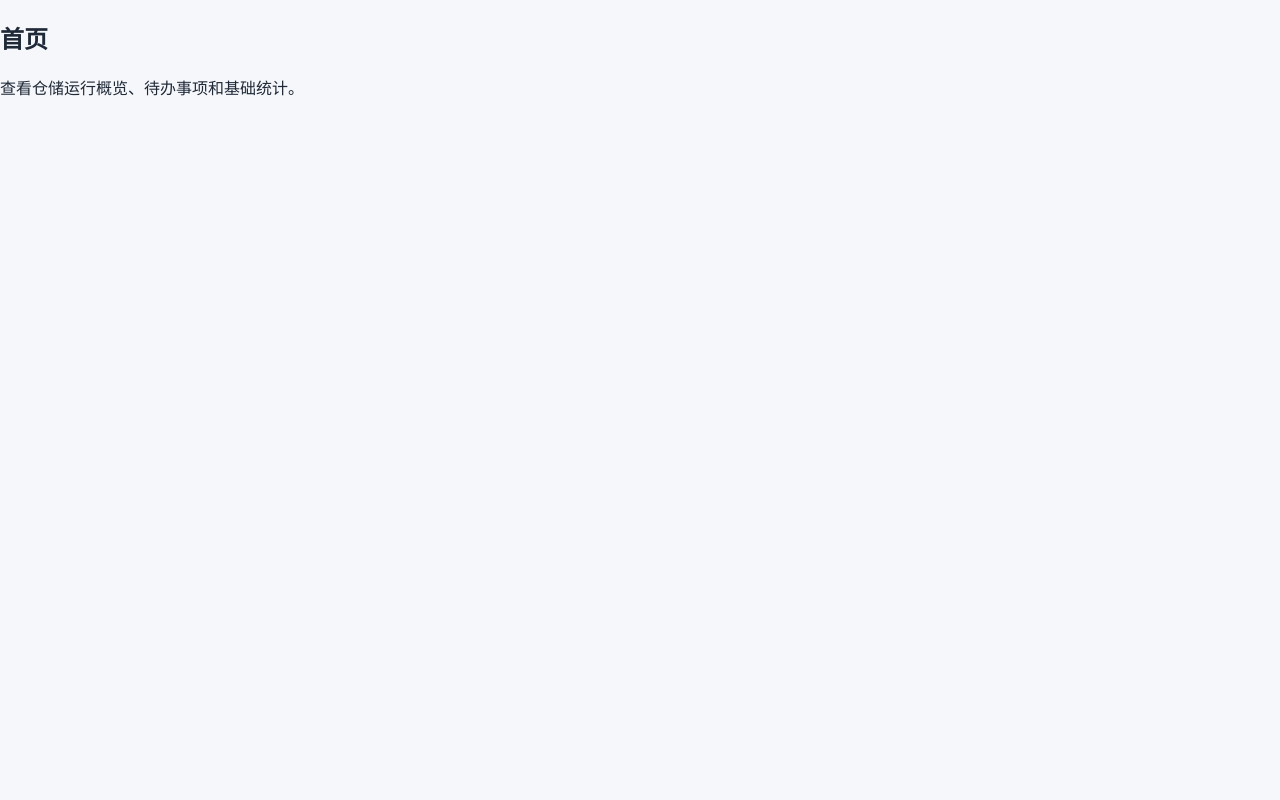
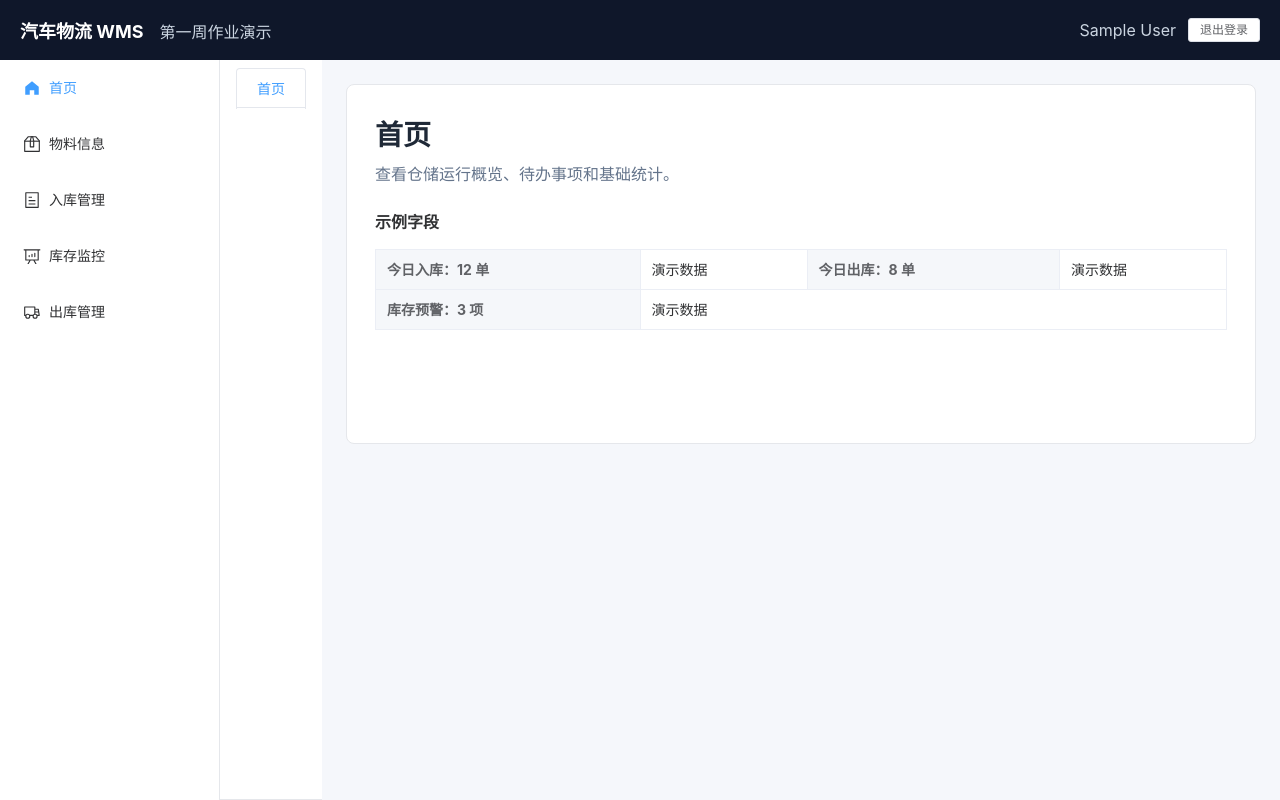
Before and after one commit to mistcoversmyeyes/SCUT-SoftWareDevelopTrain-Main, a Vue app in the folder frontend/: page /dashboard in a window 1280 px wide. Built offline with nearby package versions, Linux system fonts and the light colour scheme; sample sign-in values are in the browser's storage.

Commit message:
feat: add menu and tab linkage

```diff
--- /dev/null
+++ b/frontend/src/components/SideMenu.vue
@@ -0,0 +1,41 @@
+<template>
+  <el-menu class="side-menu" :default-active="activeKey" @select="handleSelect">
+    <el-menu-item v-for="item in menuItems" :key="item.key" :index="item.key">
+      <el-icon><component :is="item.icon" /></el-icon>
+      <span>{{ item.title }}</span>
+    </el-menu-item>
+  </el-menu>
+</template>
+
+<script setup>
+import { computed } from 'vue'
+import { useRoute, useRouter } from 'vue-router'
+import { menuItems, findMenuItem } from '../menu'
+import { useTabsStore } from '../stores/tabs'
+
+const route = useRoute()
+const router = useRouter()
+const tabs = useTabsStore()
+const activeKey = computed(() => route.meta.tabKey || tabs.activeKey)
+
+function handleSelect(key) {
+  const item = findMenuItem(key)
+  if (!item) {
+    return
+  }
+  tabs.openTab({
+    key: item.key,
+    title: item.title,
+    path: item.path,
+    closable: item.key !== 'dashboard'
+  })
+  router.push(item.path)
+}
+</script>
+
+<style scoped>
+.side-menu {
+  height: 100%;
+  border-right: 0;
+}
+</style>
--- /dev/null
+++ b/frontend/src/components/TabBar.vue
@@ -0,0 +1,48 @@
+<template>
+  <el-tabs
+    class="tab-bar"
+    type="card"
+    :model-value="tabs.activeKey"
+    @tab-change="handleChange"
+    @tab-remove="handleRemove"
+  >
+    <el-tab-pane
+      v-for="tab in tabs.openTabs"
+      :key="tab.key"
+      :label="tab.title"
+      :name="tab.key"
+      :closable="tab.closable"
+    />
+  </el-tabs>
+</template>
+
+<script setup>
+import { useRouter } from 'vue-router'
+import { useTabsStore } from '../stores/tabs'
+
+const router = useRouter()
+const tabs = useTabsStore()
+
+function handleChange(key) {
+  tabs.activateTab(key)
+  const tab = tabs.openTabs.find((item) => item.key === key)
+  if (tab) {
+    router.push(tab.path)
+  }
+}
+
+function handleRemove(key) {
+  const nextTab = tabs.closeTab(key)
+  if (nextTab) {
+    router.push(nextTab.path)
+  }
+}
+</script>
+
+<style scoped>
+.tab-bar {
+  padding: 8px 16px 0;
+  background: #ffffff;
+  border-bottom: 1px solid #e5e7eb;
+}
+</style>
--- /dev/null
+++ b/frontend/src/menu.js
@@ -0,0 +1,48 @@
+import { Box, DataAnalysis, HomeFilled, Tickets, Van } from '@element-plus/icons-vue'
+
+export const menuItems = [
+  {
+    key: 'dashboard',
+    title: '首页',
+    path: '/dashboard',
+    icon: HomeFilled,
+    description: '查看仓储运行概览、待办事项和基础统计。',
+    fields: ['今日入库：12 单', '今日出库：8 单', '库存预警：3 项']
+  },
+  {
+    key: 'materials',
+    title: '物料信息',
+    path: '/materials',
+    icon: Box,
+    description: '维护汽车零部件物料编码、名称、规格和单位。',
+    fields: ['物料编码', '物料名称', '规格型号', '计量单位']
+  },
+  {
+    key: 'inbound',
+    title: '入库管理',
+    path: '/inbound',
+    icon: Tickets,
+    description: '跟踪采购到货、质检完成和上架入库流程。',
+    fields: ['入库单号', '供应商', '到货数量', '质检状态']
+  },
+  {
+    key: 'inventory',
+    title: '库存监控',
+    path: '/inventory',
+    icon: DataAnalysis,
+    description: '查看当前库存数量、安全库存和库位状态。',
+    fields: ['当前库存', '安全库存', '库位编号', '预警状态']
+  },
+  {
+    key: 'outbound',
+    title: '出库管理',
+    path: '/outbound',
+    icon: Van,
+    description: '处理销售出库、领料出库和发运状态。',
+    fields: ['出库单号', '客户名称', '拣货状态', '发运状态']
+  }
+]
+
+export function findMenuItem(key) {
+  return menuItems.find((item) => item.key === key)
+}
--- a/frontend/src/router/index.js
+++ b/frontend/src/router/index.js
@@ -1,31 +1,10 @@
 import { createRouter, createWebHistory } from 'vue-router'
 import { useAuthStore } from '../stores/auth'
+import { useTabsStore } from '../stores/tabs'
+import { menuItems } from '../menu'
 import LoginView from '../views/LoginView.vue'
 import MainLayout from '../views/MainLayout.vue'
 import PlaceholderPage from '../views/PlaceholderPage.vue'
-
-const pageMap = {
-  dashboard: {
-    title: '首页',
-    description: '查看仓储运行概览、待办事项和基础统计。'
-  },
-  materials: {
-    title: '物料信息',
-    description: '维护汽车零部件物料编码、名称、规格和单位。'
-  },
-  inbound: {
-    title: '入库管理',
-    description: '跟踪采购到货、质检完成和上架入库流程。'
-  },
-  inventory: {
-    title: '库存监控',
-    description: '查看当前库存数量、安全库存和库位状态。'
-  },
-  outbound: {
-    title: '出库管理',
-    description: '处理销售出库、领料出库和发运状态。'
-  }
-}
 
 const routes = [
   { path: '/login', name: 'login', component: LoginView },
@@ -34,14 +13,15 @@ const routes = [
     component: MainLayout,
     meta: { requiresAuth: true },
     redirect: '/dashboard',
-    children: Object.entries(pageMap).map(([key, page]) => ({
-      path: key,
-      name: key,
+    children: menuItems.map((item) => ({
+      path: item.path.slice(1),
+      name: item.key,
       component: PlaceholderPage,
-      meta: { requiresAuth: true, tabKey: key, title: page.title },
+      meta: { requiresAuth: true, tabKey: item.key, title: item.title },
       props: {
-        title: page.title,
-        description: page.description
+        title: item.title,
+        description: item.description,
+        fields: item.fields
       }
     }))
   }
@@ -63,4 +43,17 @@ router.beforeEach((to) => {
   return true
 })
 
+router.afterEach((to) => {
+  if (!to.meta.tabKey) {
+    return
+  }
+  const tabs = useTabsStore()
+  tabs.openTab({
+    key: to.meta.tabKey,
+    title: to.meta.title,
+    path: to.path,
+    closable: to.meta.tabKey !== 'dashboard'
+  })
+})
+
 export default router
--- /dev/null
+++ b/frontend/src/stores/tabs.js
@@ -0,0 +1,50 @@
+import { defineStore } from 'pinia'
+
+const dashboardTab = {
+  key: 'dashboard',
+  title: '首页',
+  path: '/dashboard',
+  closable: false
+}
+
+export const useTabsStore = defineStore('tabs', {
+  state: () => ({
+    openTabs: [dashboardTab],
+    activeKey: dashboardTab.key
+  }),
+  actions: {
+    openTab(tab) {
+      if (!this.openTabs.some((item) => item.key === tab.key)) {
+        this.openTabs.push(tab)
+      }
+      this.activeKey = tab.key
+    },
+    activateTab(key) {
+      if (this.openTabs.some((item) => item.key === key)) {
+        this.activeKey = key
+      }
+    },
+    closeTab(key) {
+      const index = this.openTabs.findIndex((item) => item.key === key)
+      if (index === -1 || !this.openTabs[index].closable) {
+        return this.openTabs.find((item) => item.key === this.activeKey)
+      }
+
+      const wasActive = this.activeKey === key
+      this.openTabs.splice(index, 1)
+
+      if (wasActive) {
+        const nextIndex = Math.min(index, this.openTabs.length - 1)
+        const nextTab = this.openTabs[nextIndex] || dashboardTab
+        this.activeKey = nextTab.key
+        return nextTab
+      }
+
+      return this.openTabs.find((item) => item.key === this.activeKey)
+    },
+    resetTabs() {
+      this.openTabs = [dashboardTab]
+      this.activeKey = dashboardTab.key
+    }
+  }
+})
--- a/frontend/src/views/MainLayout.vue
+++ b/frontend/src/views/MainLayout.vue
@@ -1,5 +1,82 @@
 <template>
-  <div class="layout-shell">
-    <router-view />
-  </div>
+  <el-container class="admin-layout">
+    <el-header class="admin-header">
+      <div>
+        <strong>汽车物流 WMS</strong>
+        <span>第一周作业演示</span>
+      </div>
+      <div class="header-user">
+        <span>{{ auth.user?.displayName || '系统管理员' }}</span>
+        <el-button size="small" @click="logout">退出登录</el-button>
+      </div>
+    </el-header>
+
+    <el-container>
+      <el-aside width="220px" class="admin-aside">
+        <SideMenu />
+      </el-aside>
+      <el-container>
+        <TabBar />
+        <el-main class="admin-main">
+          <router-view />
+        </el-main>
+      </el-container>
+    </el-container>
+  </el-container>
 </template>
+
+<script setup>
+import { useRouter } from 'vue-router'
+import SideMenu from '../components/SideMenu.vue'
+import TabBar from '../components/TabBar.vue'
+import { useAuthStore } from '../stores/auth'
+import { useTabsStore } from '../stores/tabs'
+
+const router = useRouter()
+const auth = useAuthStore()
+const tabs = useTabsStore()
+
+function logout() {
+  auth.logout()
+  tabs.resetTabs()
+  router.push('/login')
+}
+</script>
+
+<style scoped>
+.admin-layout {
+  min-height: 100vh;
+}
+
+.admin-header {
+  display: flex;
+  align-items: center;
+  justify-content: space-between;
+  color: #ffffff;
+  background: #0f172a;
+}
+
+.admin-header strong {
+  margin-right: 16px;
+  font-size: 18px;
+}
+
+.admin-header span {
+  color: #cbd5e1;
+}
+
+.header-user {
+  display: flex;
+  align-items: center;
+  gap: 12px;
+}
+
+.admin-aside {
+  background: #ffffff;
+  border-right: 1px solid #e5e7eb;
+}
+
+.admin-main {
+  padding: 24px;
+}
+</style>
--- a/frontend/src/views/PlaceholderPage.vue
+++ b/frontend/src/views/PlaceholderPage.vue
@@ -1,7 +1,15 @@
 <template>
   <section class="placeholder-page">
-    <h2>{{ title }}</h2>
-    <p>{{ description }}</p>
+    <div class="page-heading">
+      <h2>{{ title }}</h2>
+      <p>{{ description }}</p>
+    </div>
+
+    <el-descriptions title="示例字段" :column="2" border>
+      <el-descriptions-item v-for="field in fields" :key="field" :label="field">
+        演示数据
+      </el-descriptions-item>
+    </el-descriptions>
   </section>
 </template>
 
@@ -14,6 +22,34 @@ defineProps({
   description: {
     type: String,
     required: true
+  },
+  fields: {
+    type: Array,
+    required: true
   }
 })
 </script>
+
+<style scoped>
+.placeholder-page {
+  min-height: 360px;
+  padding: 28px;
+  background: #ffffff;
+  border: 1px solid #e5e7eb;
+  border-radius: 8px;
+}
+
+.page-heading {
+  margin-bottom: 24px;
+}
+
+.page-heading h2 {
+  margin: 0 0 8px;
+  font-size: 28px;
+}
+
+.page-heading p {
+  margin: 0;
+  color: #64748b;
+}
+</style>
```
Also changed, not shown: 1 other file (tests, documents, lock files or other folders).
